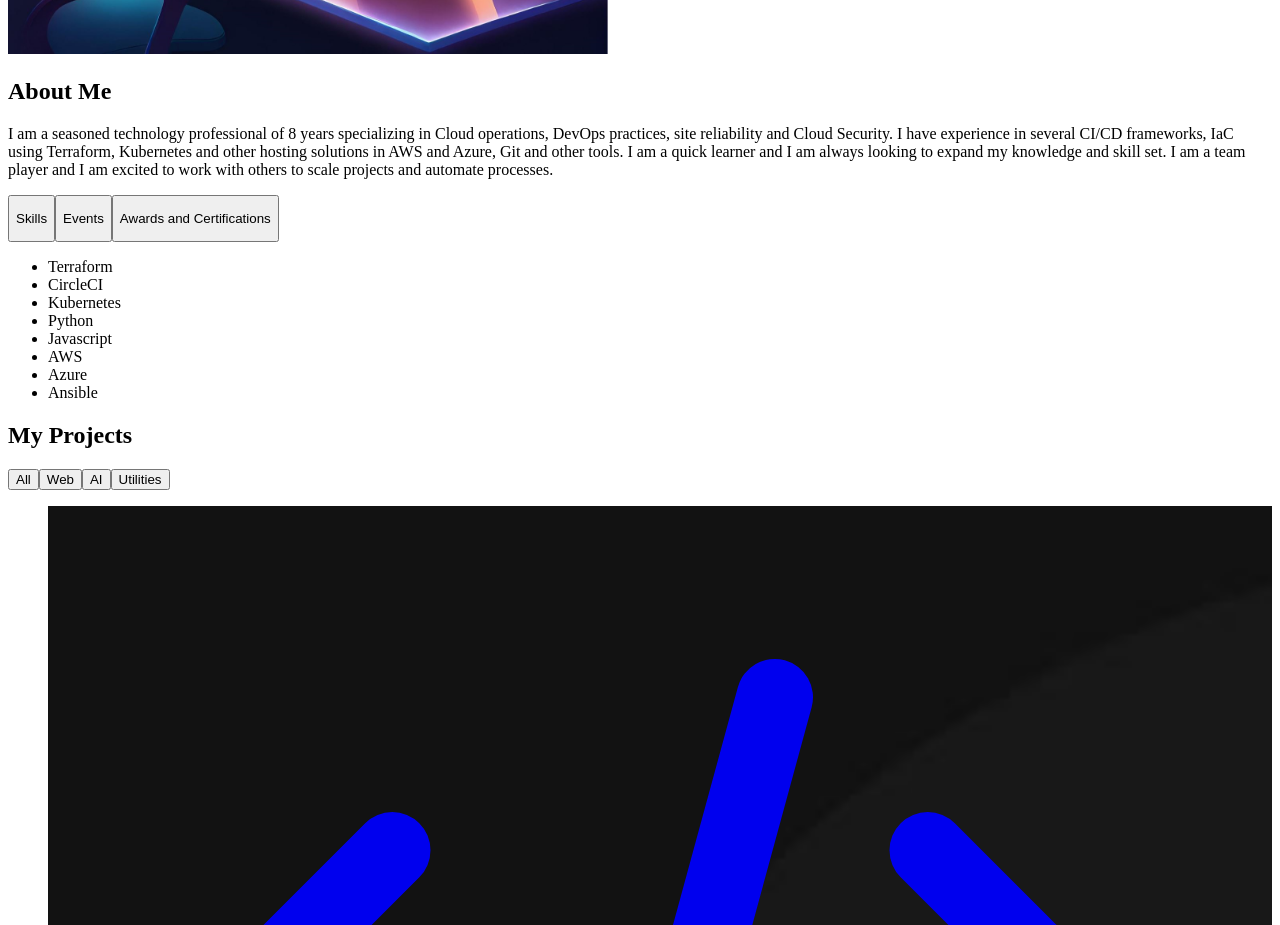
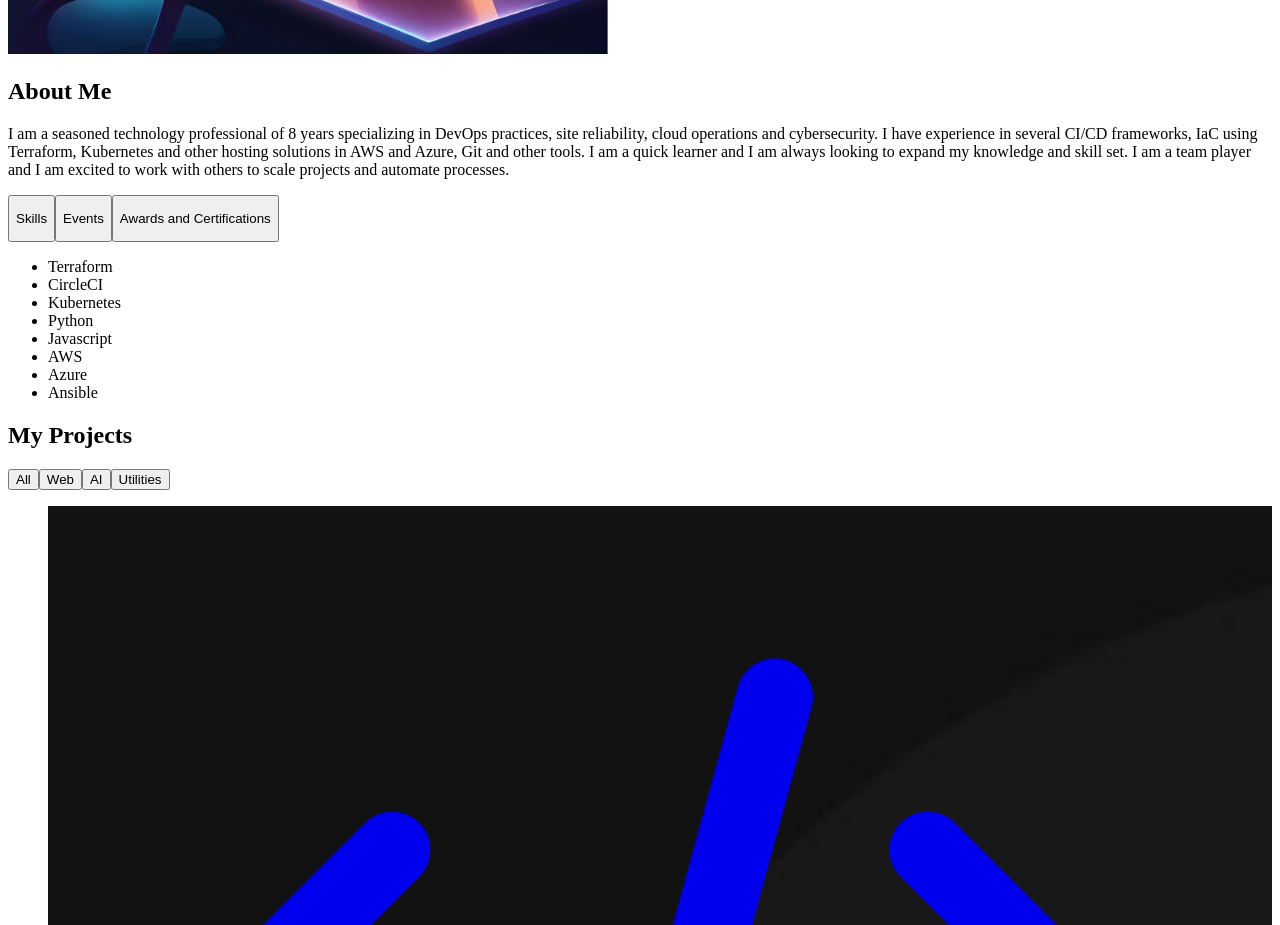
Before and after one commit to aykaym/portfolio, a Next.js app: page / in a window 1280 px wide. Shown: the part 1100-2025 px from the top of the page. Built offline with nearby package versions, Linux system fonts and the light colour scheme.

Commit message:
fix typos

```diff
--- a/src/components/AboutSection.jsx
+++ b/src/components/AboutSection.jsx
@@ -66,7 +66,7 @@ const AboutSection = () => {
                 <div className="mt-4 md:mt-0 text-left flex flex-col h-full">
                     <h2 className="text-4xl font-bold text-white mb-4">About Me</h2>
                     <p className="text-base md:text-lg">
-                        I am a seasoned technology professional of 8 years specializing in Cloud operations, DevOps practices, site reliability and Cloud Security.
+                        I am a seasoned technology professional of 8 years specializing in DevOps practices, site reliability, cloud operations and cybersecurity.
                         I have experience in several CI/CD frameworks, IaC using Terraform, Kubernetes and other hosting solutions in AWS and Azure, Git and other tools. I am a quick learner and I am always looking to expand my knowledge and skill set.
                         I am a team player and I am excited to work with others to scale projects and automate processes.
                     </p>
```
